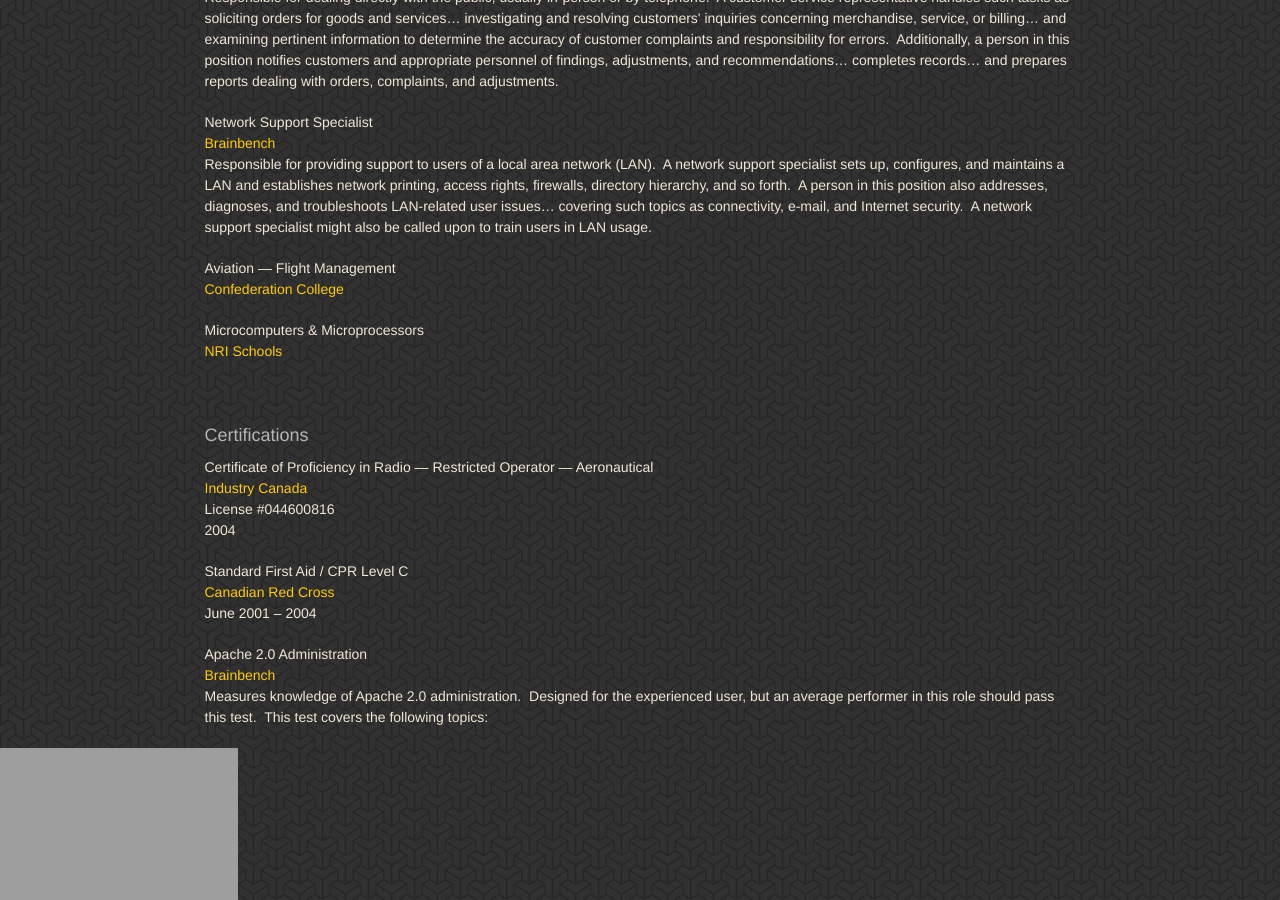
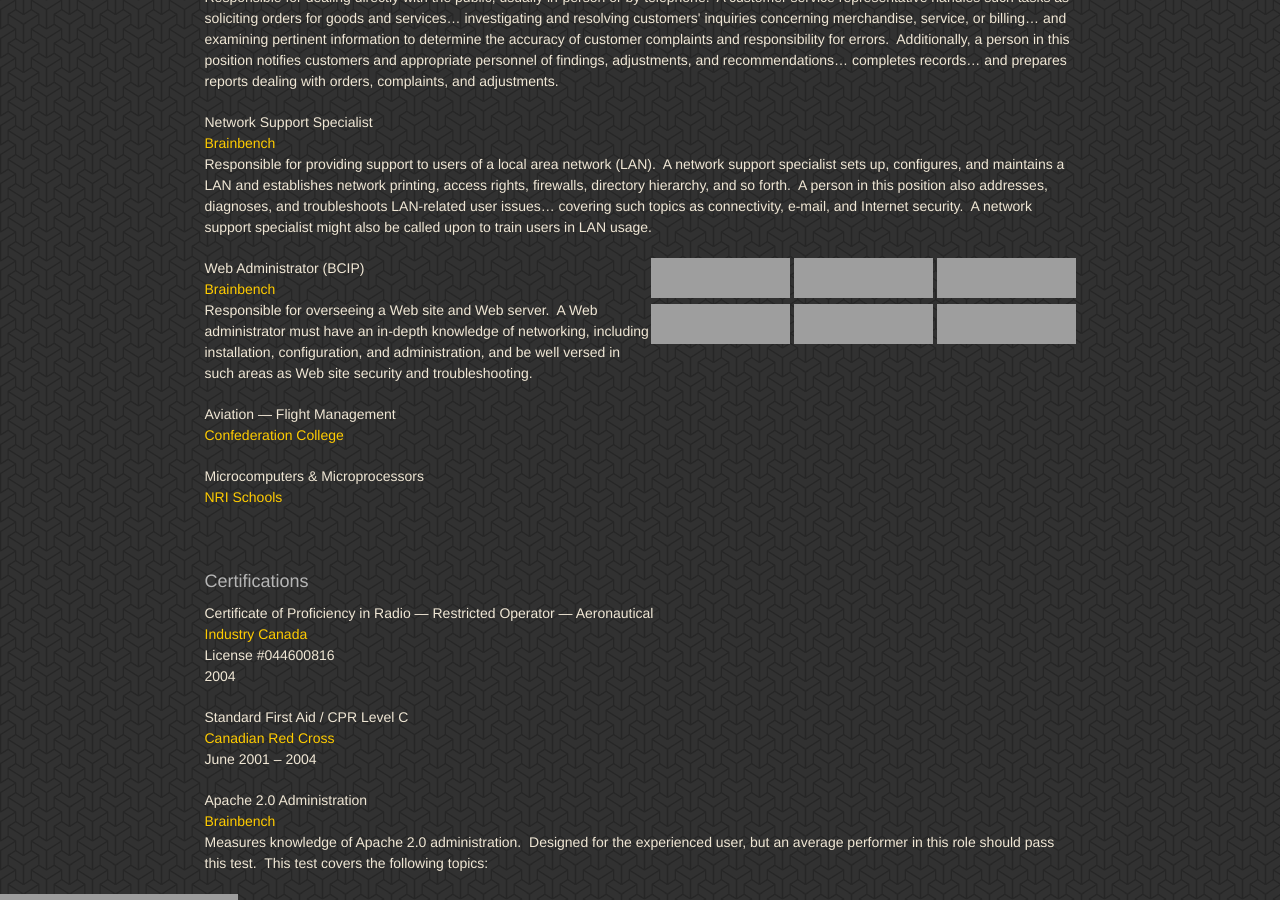
Before and after one commit to jwds1978/jwds1978.github.io, a Jekyll site: the page built from resume.md, in a window 1280 px wide and 900 px high, scrolled down 20348 px. Built offline with Jekyll 4.4.1, drawn with Linux system fonts in a browser that asks for light colours; nearby versions of some CDN libraries; some web fonts are replaced; our own code applies the rules of GitHub Pages for plain Markdown files; grey boxes are pictures that could not be loaded.

Commit message:
Web Administrator (BCIP)

```diff
--- a/resume.md
+++ b/resume.md
@@ -310,6 +310,24 @@
         LAN and establishes network printing, access rights, firewalls, directory hierarchy, and so forth.&nbsp; A person in this position also addresses,
         diagnoses, and troubleshoots LAN-related user issues&hellip; covering such topics as connectivity, e-mail, and Internet security.&nbsp; A network
         support specialist might also be called upon to train users in LAN usage.
+      </span>
+    </p>
+  </div>
+  <div class="h-card h-event p-education">
+    <p>
+      <div style="float: right;">
+        <img alt="" height="40" src="{{ site.uri.assets }}/naked/images/Brainbench_Web-Administrator_Internetworking-with-Cisco_139x40.png" style="border: 0px;" width="139" />
+        <img alt="" height="40" src="{{ site.uri.assets }}/naked/images/Brainbench_Web-Administrator_Linux_139x40.png" style="border: 0px;" width="139" />
+        <img alt="" height="40" src="{{ site.uri.assets }}/naked/images/Brainbench_Web-Administrator_Microsoft-Windows-2000_139x40.png" style="border: 0px;" width="139" /><br />
+        <img alt="" height="40" src="{{ site.uri.assets }}/naked/images/Brainbench_Web-Administrator_Microsoft-Windows-NT_139x40.png" style="border: 0px;" width="139" />
+        <img alt="" height="40" src="{{ site.uri.assets }}/naked/images/Brainbench_Web-Administrator_Novell-Netware_139x40.png" style="border: 0px;" width="139" />
+        <img alt="" height="40" src="{{ site.uri.assets }}/naked/images/Brainbench_Web-Administrator_Unux_139x40.png" style="border: 0px;" width="139" />
+      </div>
+      <span class="p-description">Web Administrator (BCIP)</span><br />
+      <a class="p-name p-org u-url" href="https://www.brainbench.com" target="_blank" title="Brainbench">Brainbench</a><br />
+      <span class="p-summary">
+        Responsible for overseeing a Web site and Web server.&nbsp; A Web administrator must have an in-depth knowledge of networking, including
+        installation, configuration, and administration, and be well versed in such areas as Web site security and troubleshooting.
       </span>
     </p>
   </div>
```
